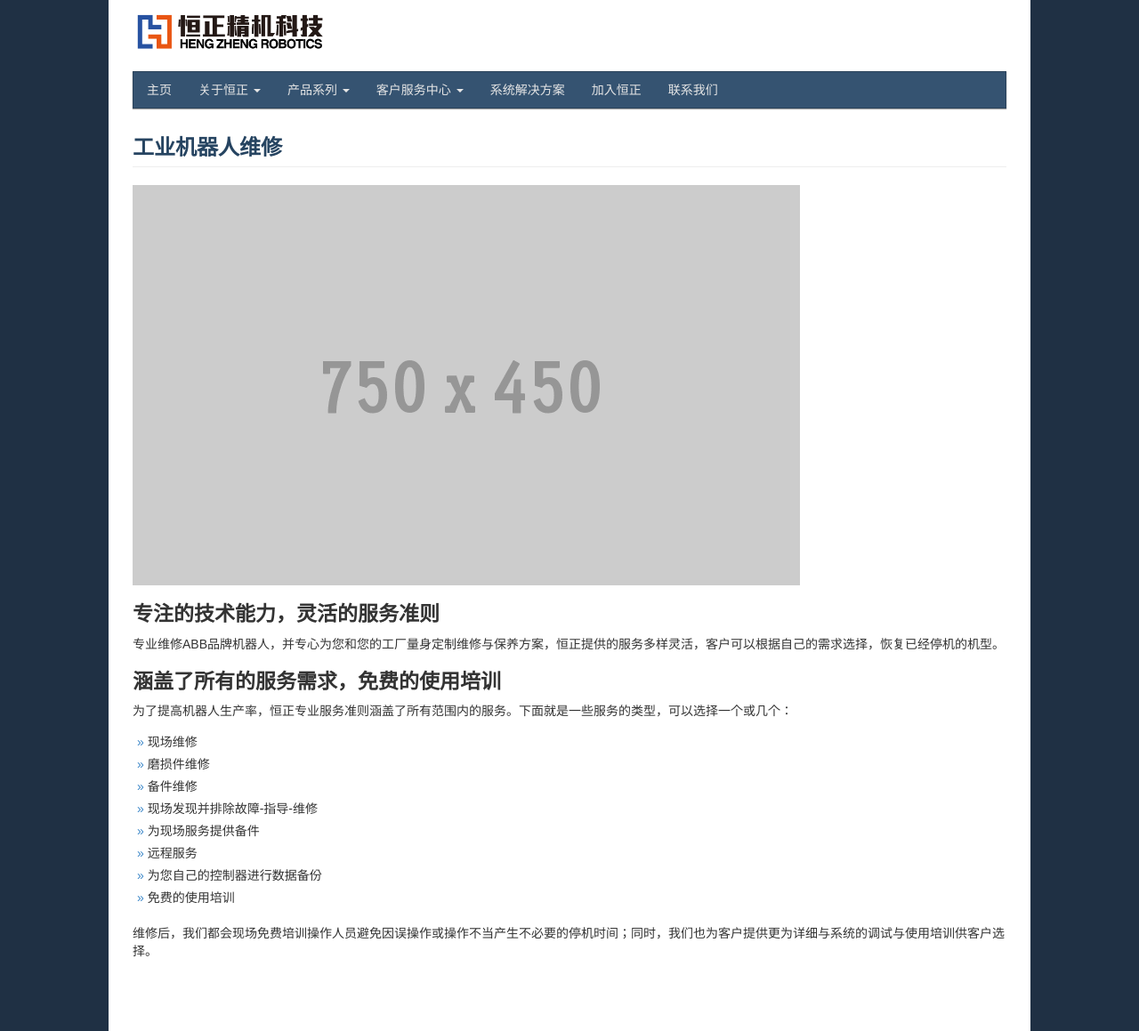
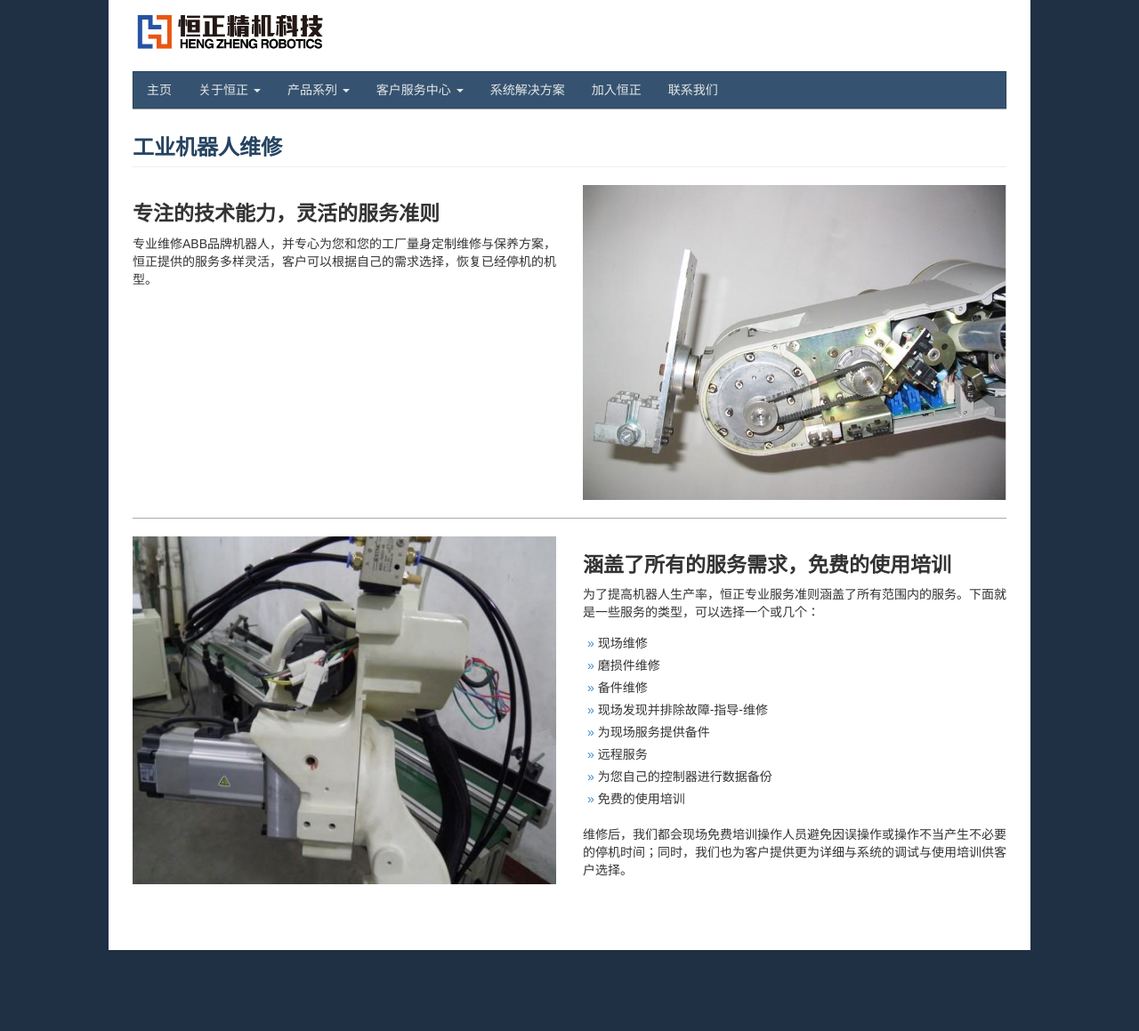
Before and after one commit to NeoHuang/HenZheng, a Jekyll site: the page built from repair.html, in a window 1280 px wide. Shown: the whole page at 89% size. Built offline with Jekyll 4.4.1, drawn with Linux system fonts in a browser that asks for light colours; after the commit the page ends 1068 px from its top, so only the background shows below that.

Commit message:
more requirements

```diff
--- a/_includes/header.html
+++ b/_includes/header.html
@@ -32,7 +32,7 @@
                                         <a href="hydraulics.html">液压设备与系统</a>
                                     </li>
                                     <li>
-                                        <a href="han.html">汉系列</a>
+                                        <a href="han.html">汉系列机器人</a>
                                     </li>
 
                                 </ul>
--- a/han.html
+++ b/han.html
@@ -4,7 +4,7 @@ layout: default
 
 <div class="row">
     <div class="col-lg-12">
-        <h2 class="page-header" style="margin-top:10px">汉系列</h2>
+        <h2 class="page-header" style="margin-top:10px">汉系列机器人</h2>
         <p>汉系列工业机器人是恒正精机专为中小型企业或大中院校研发的系列工业机器人,具有系统开放性高、开源控制、创新型机械、多种扩展、以及易于二次开发等特点。</p>
     </div>
 
--- a/repair.html
+++ b/repair.html
@@ -5,11 +5,29 @@ layout: default
 <div class="row">
     <div class="col-lg-12">
         <h2 class="page-header" style="margin-top:10px">工业机器人维修</h2>
-        <img class="img-responsive" src="image/750x450.gif">
-        <h3>专注的技术能力，灵活的服务准则</h3>
+
+
+    </div>
+
+</div>
+<div class="row">
+     <div class="col-lg-6">
+          <h3>专注的技术能力，灵活的服务准则</h3>
         <p>专业维修ABB品牌机器人，并专心为您和您的工厂量身定制维修与保养方案，恒正提供的服务多样灵活，客户可以根据自己的需求选择，恢复已经停机的机型。</p>
+    </div>
+    <div class="col-lg-6">
+         <img class="img-responsive" src="image/repair1.jpg">
+    </div>
 
-        <h3>涵盖了所有的服务需求，免费的使用培训</h3>
+</div>
+<div class="hsplitter"></div>
+<div class="row">
+
+    <div class="col-lg-6">
+         <img class="img-responsive" src="image/repair2.jpg">
+    </div>
+    <div class="col-lg-6">
+          <h3>涵盖了所有的服务需求，免费的使用培训</h3>
         <p>为了提高机器人生产率，恒正专业服务准则涵盖了所有范围内的服务。下面就是一些服务的类型，可以选择一个或几个：</p>
         <ul class="small-padding">
            <li class="border-list">现场维修</li>
```
Also changed, not shown: index.html (+4 -3 lines), image/middle.jpg (added), image/repair1.jpg (added), image/repair2.jpg (added).
